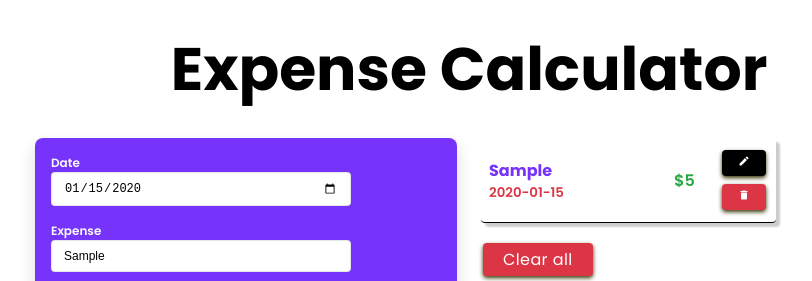
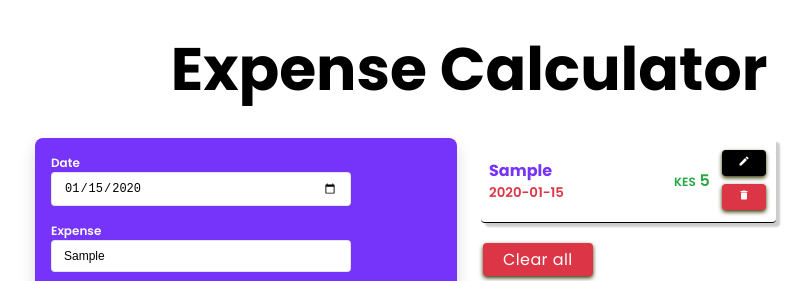
Before and after one commit to spectr-e/react-projects, a React (Vite) app: page / in a window 1280 px wide. Both pictures are taken after typing "2020-01-15", "Sample", "5" into the empty fields and a click on the button "Add". Shown: the top 281 px of the page, without its empty margins (171-983 px from the left). Built offline with nearby package versions, Linux system fonts and the light colour scheme.

Commit message:
fix(ExpenseItemComp): Change $ to KES on the card

```diff
--- a/src/Projects/25-expenses-calculator-app/ExpenseItem.jsx
+++ b/src/Projects/25-expenses-calculator-app/ExpenseItem.jsx
@@ -12,7 +12,9 @@ const ExpenseItem = ({ expense, handleEdit, handleDelete }) => {
         <h4 className='text-primary'>{item}</h4>
         <small className='text-danger'>{date}</small>
       </div>
-      <div className='text-success'>${amount}</div>
+      <div className='text-success'>
+        <span style={{ fontSize: '12px' }}>KES</span> {amount}
+      </div>
       <div className='d-flex flex-column'>
         <Button
           classes={'btn-sm'}
```
